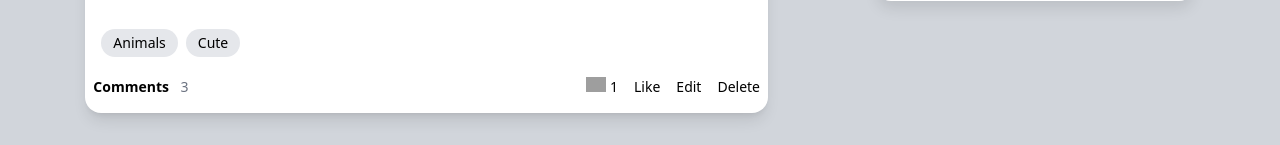
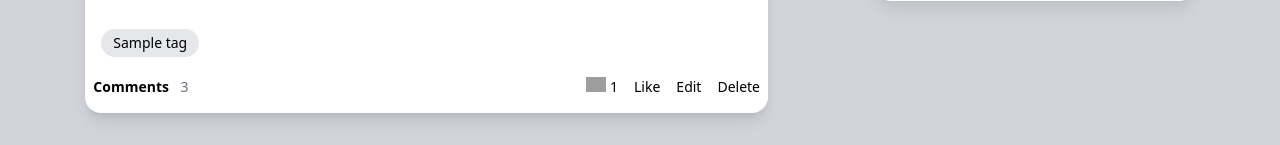
Before and after one commit to Chuks-ked/django_htmx, a Django app: page / in a window 1280 px wide. Shown: the part 1181-1326 px from the top of the page. Run offline with Django 5.2, Linux system fonts and the light colour scheme; tables that the repository leaves empty hold one stand-in row (values such as "Sample post"); grey boxes marked "Sample" are stand-in pictures; some libraries are stand-ins or nearby versions; grey boxes are pictures that could not be loaded.

Commit message:
tag loops

```diff
--- a/templates/posts/post.html
+++ b/templates/posts/post.html
@@ -20,8 +20,9 @@
         </a>
         <p class="text-5xl mb-10 px-4 font1">{{post.body}}</p>
         <div class="flex items-center gap-2 text-sm mb-5">
-            <a class="bg-gray-200 rounded-full px-3 py-1 hover:bg-gray-500 hover:text-white" href="">Animals</a>
-            <a class="bg-gray-200 rounded-full px-3 py-1 hover:bg-gray-500 hover:text-white" href="">Cute</a>
+            {% for tag in post.tags.all %}
+                <a class="bg-gray-200 rounded-full px-3 py-1 hover:bg-gray-500 hover:text-white" href="">{{ tag }}</a>
+            {% endfor %}
         </div>
     </div>
     <div class="flex items-center justify-between text-sm px-2">
```
